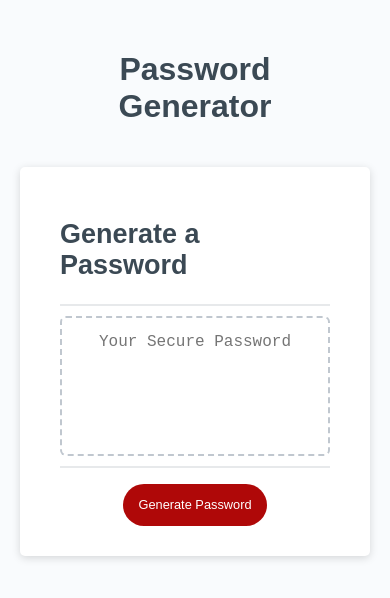
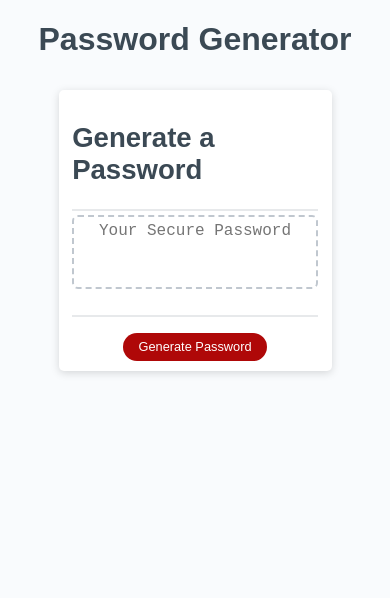
Before and after one commit to Abermaggie/Password_Generator--Abernathy, a plain HTML site: page index.html in a window 390 px wide. Drawn offline with Linux system fonts and the light colour scheme.

Commit message:
Comments added to style sheet and structure elements changed to percentage for the the mobile scaling

```diff
--- a/assets/css/style.css
+++ b/assets/css/style.css
@@ -17,18 +17,17 @@ body {
   background-color: #f9fbfd;
 }
 
-/* padding for header */
+/* padding for header combined to consolidate code and px units converted to percentage to help with mobile scaling*/
 .wrapper {
-  padding-top: 30px;
-  padding-left: 20px;
-  padding-right: 20px;
+  padding: 5%,4%,4%,3.5%;
 }
 
 /* Changes the format and layout of the header */
+/* px units converted to percentage. */
 header {
   text-align: center;
-  padding: 20px;
-  padding-top: 0px;
+  padding: 2.5%;
+  padding-top: 0%;
   color: hsl(206, 17%, 28%);
 }
 
@@ -36,13 +35,13 @@ header {
 .card {
   background-color: hsl(0, 0%, 100%);
   border-radius: 5px;
-  border-width: 1px;
+  border-width: 1%;
   box-shadow: rgba(0, 0, 0, 0.15) 0px 2px 8px 0px;
   color: hsl(206, 17%, 28%);
-  font-size: 18px;
+  font-size:115%;
   margin: 0 auto;
-  max-width: 800px;
-  padding: 30px 40px;
+  max-width: 70%;
+  padding: 2.5% 3.5%;
 }
 /* This allows for the line that breaks up the body before the info box. */
 .card-header::after {
@@ -85,9 +84,9 @@ header {
     0px;
   color: hsl(0, 0%, 100%);
   display: inline-block;
-  font-size: 22px;
-  line-height: 22px;
-  margin: 16px 16px 16px 20px;
+  font-size: 125%;
+  line-height: 65%;
+  margin: 3% 3% 3% 2%;
   padding: 14px 34px;
   text-align: center;
   cursor: pointer;
@@ -109,14 +108,12 @@ button {
   border: none;
   display: block;
   width: 100%;
-  padding-top: 15px; /*consolidate padding into one */
-  padding-left: 15px;
-  padding-right: 15px;
-  padding-bottom: 85px;
+/* Padding consolidated into one string and adjusted to percentage for mobile re-sizing */
+  padding: 2% 2% 12% 2%;
   font-size: 1.2rem;
   text-align: center;
-  margin-top: 10px;
-  margin-bottom: 10px;
+  margin-top: 1.5%;
+  margin-bottom: 1.5%;
   border: 2px dashed #c0c7cf;
   border-radius: 6px;
   resize: none;
```
